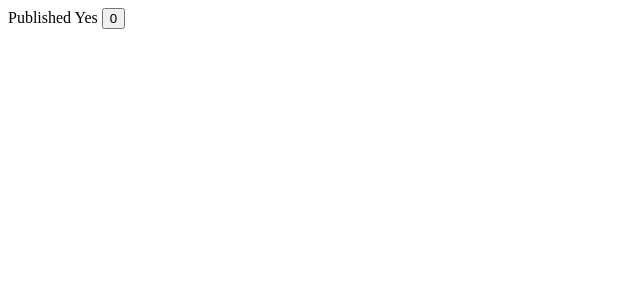
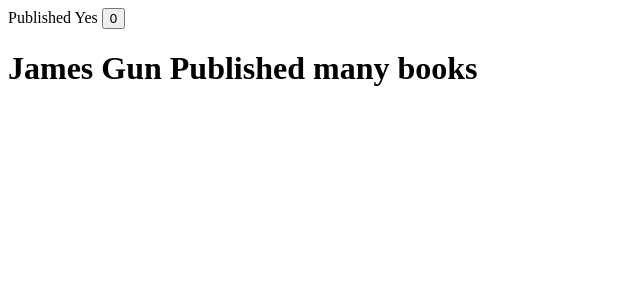
Before and after one commit to DwiPriyatmoko/vue_vipc, a Vue app: page / in a window 1280 px wide. Shown: the top 300 px of the page, without its empty margins (0-640 px from the left). Built offline with nearby package versions, Linux system fonts and the light colour scheme.

Commit message:
10. Conditional Rendering

```diff
--- a/src/App.vue
+++ b/src/App.vue
@@ -1,9 +1,11 @@
 <script setup>
   import { reactive, ref, computed } from 'vue';
 
+  const BookAuthor = ref(true);
+
   const author = reactive({
-    name: 'John Doe',
-    books: ['Harry Potter', 'The Lord of the Rings', 'The Hobbit'],
+    name: 'James Gun',
+    books: ['The Alchemist', 'The Alchemist 2', 'The Alchemist 3'],
   });
 
   const isPublished = computed(() => {
@@ -21,6 +23,13 @@
 <template>
   {{ isPublished }}
   <button @click="increment">{{ count }}</button>
+
+  <h1>
+    {{ author.name }}
+    <span v-if="author.books.length === 1">Published a book</span>
+    <span v-else-if="author.books.length > 1">Published many books</span>
+    <span v-else>Published No books</span>
+  </h1>
 </template>
 
 <style scoped></style>
```
